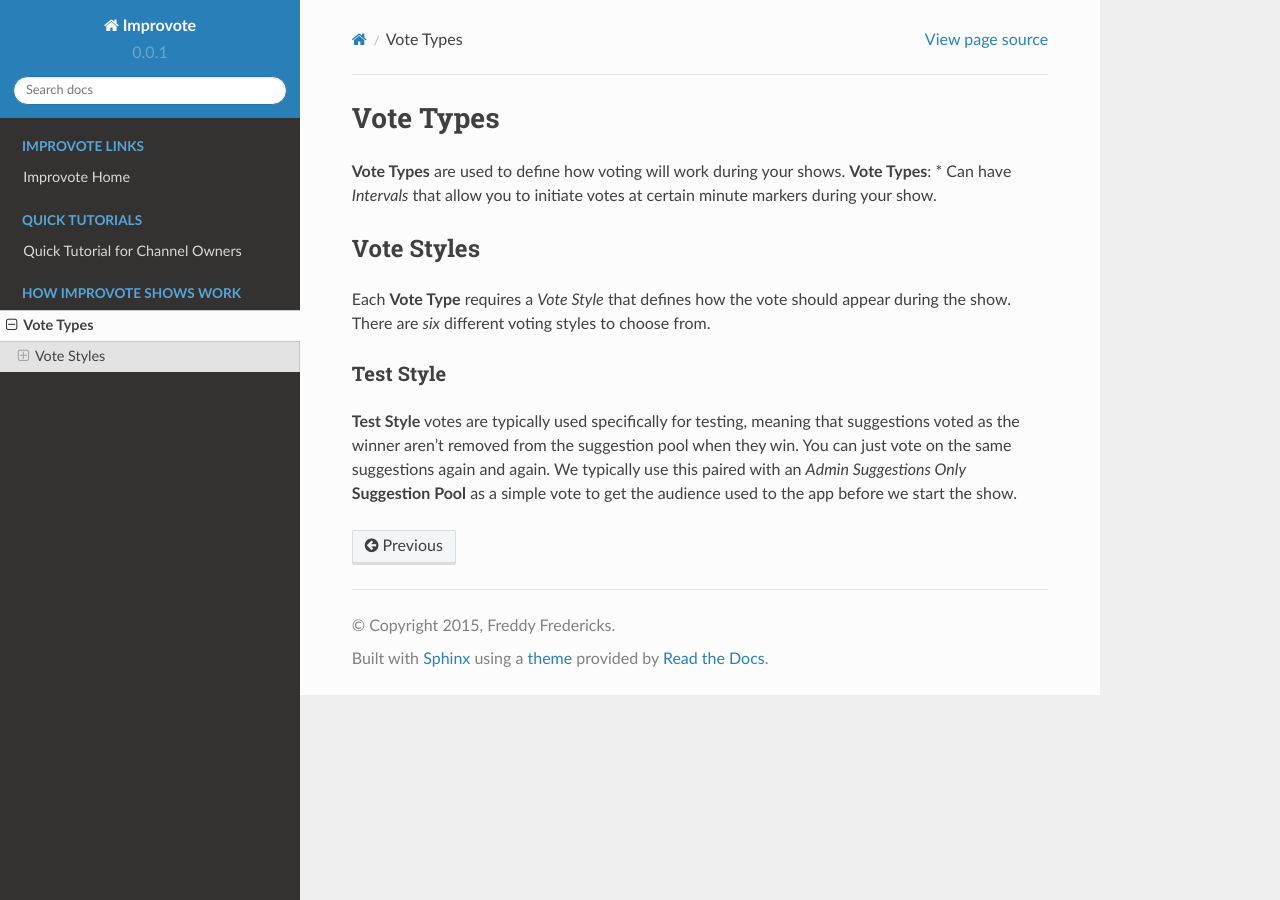
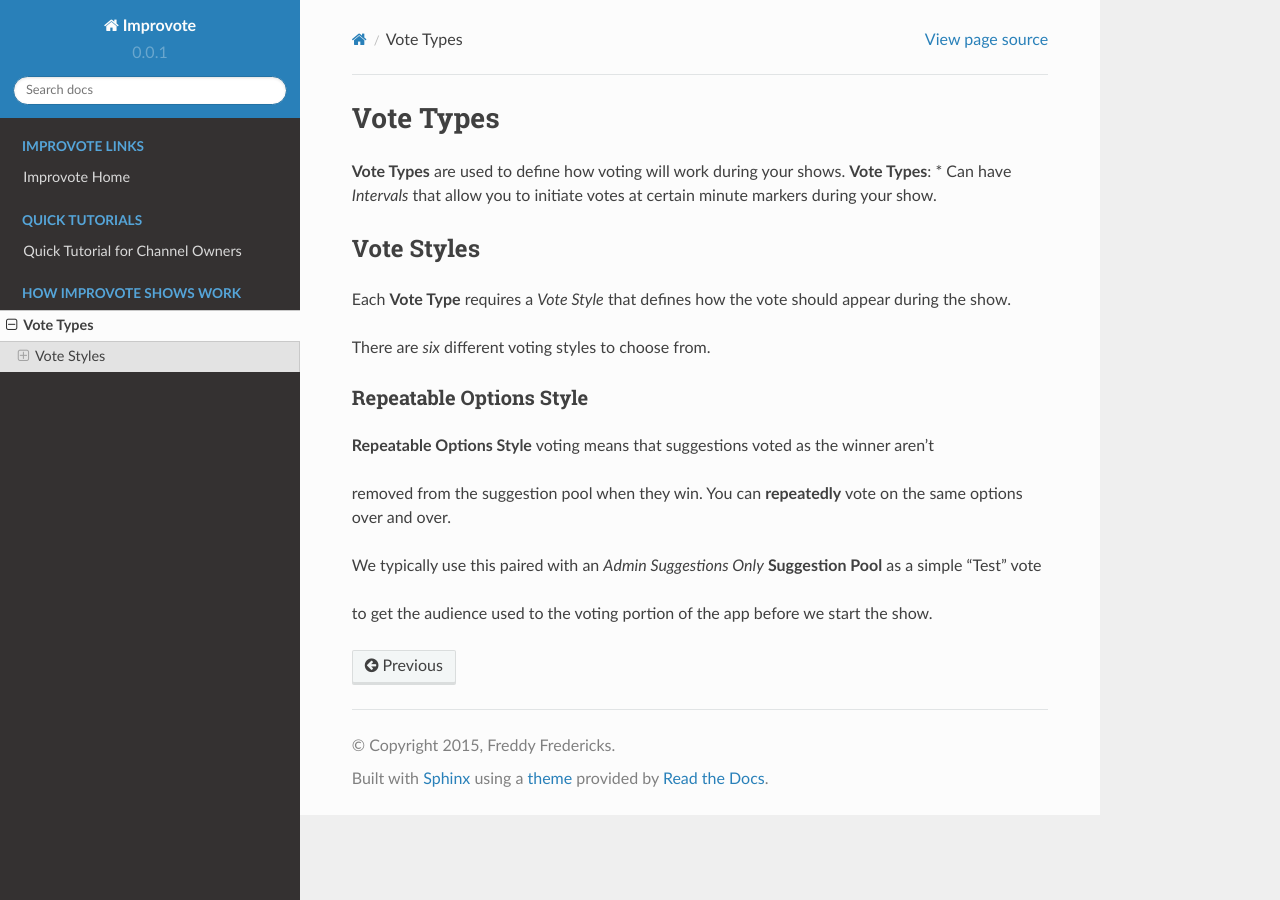
Before and after one commit to bfrederix/dumpedit-docs, a Sphinx documentation site: the page built from docs/vote_types.rst, in a window 1280 px wide. Built offline with Sphinx 7.4.7 and the Read the Docs theme 2.0.0, drawn with Linux system fonts in a browser that asks for light colours.

Commit message:
Changed the test vote style to repeatable.

```diff
--- a/docs/vote_types.rst
+++ b/docs/vote_types.rst
@@ -13,10 +13,14 @@
 Vote Styles
 -----------
 
-Each **Vote Type** requires a *Vote Style* that defines how the vote should appear during the show. There are *six* different voting styles to choose from.
+| Each **Vote Type** requires a *Vote Style* that defines how the vote should appear during the show.
+There are *six* different voting styles to choose from.
 
-Test Style
-~~~~~~~~~~
+Repeatable Options Style
+~~~~~~~~~~~~~~~~~~~~~~~~
 
-**Test Style** votes are typically used specifically for testing, meaning that suggestions voted as the winner aren't removed from the suggestion pool when they win.
-You can just vote on the same suggestions again and again. We typically use this paired with an *Admin Suggestions Only* **Suggestion Pool** as a simple vote to get the audience used to the app before we start the show.
+| **Repeatable Options Style** voting means that suggestions voted as the winner aren't
+removed from the suggestion pool when they win. You can **repeatedly** vote on the same options over and over.
+
+| We typically use this paired with an *Admin Suggestions Only* **Suggestion Pool** as a simple "Test" vote
+to get the audience used to the voting portion of the app before we start the show.
```
Also changed, not shown: docs/index.rst (line endings or trailing spaces), 6 other files.
